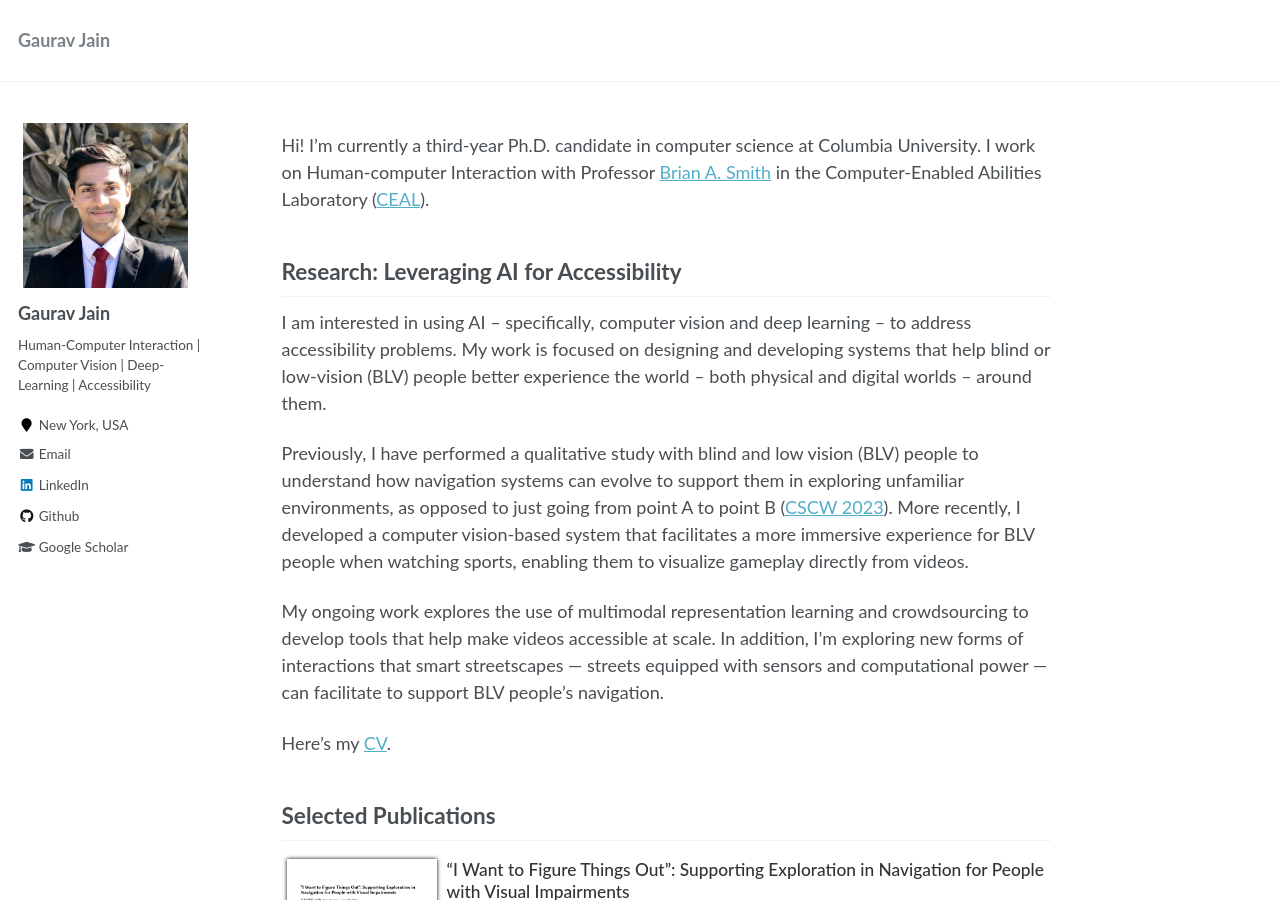
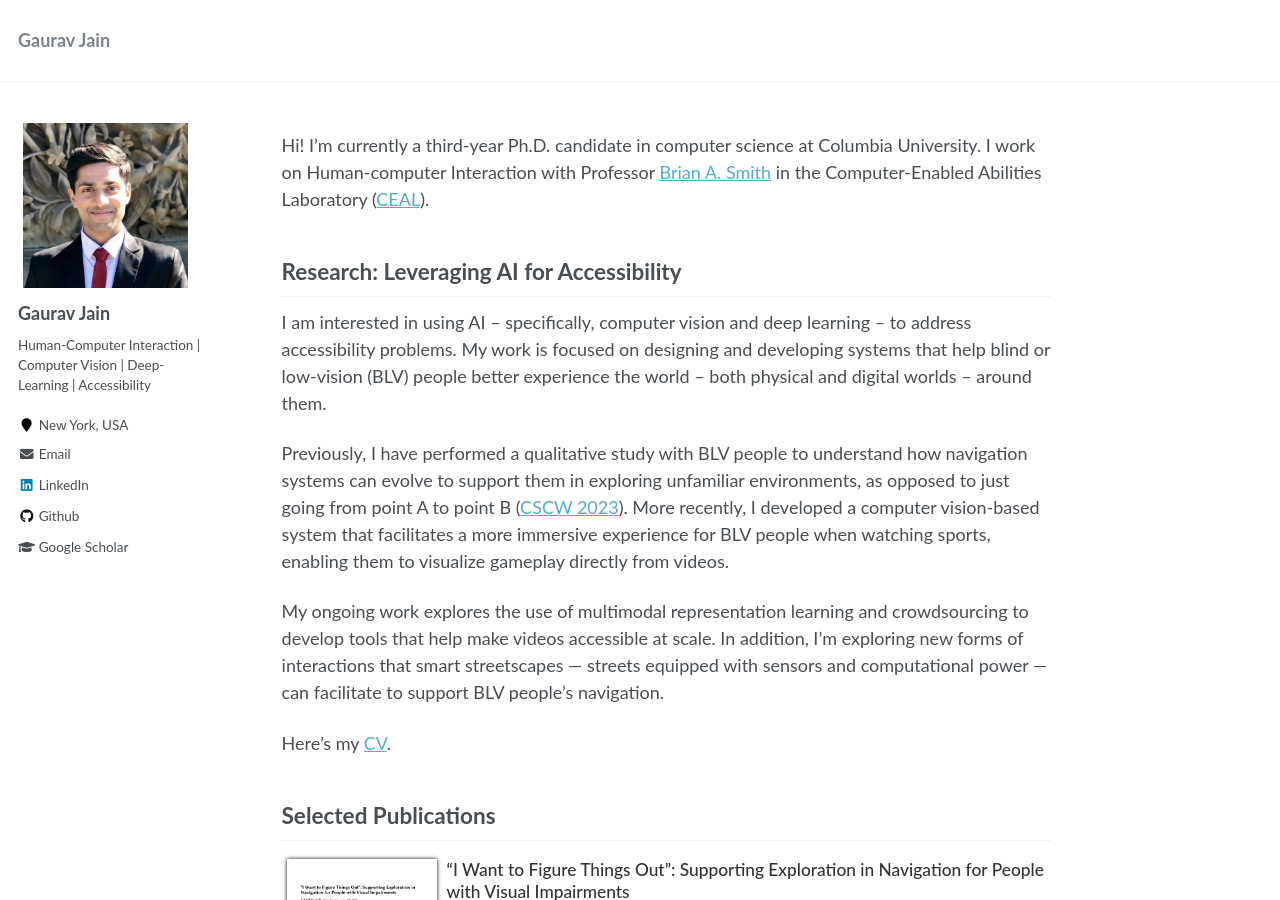
Before and after one commit to Gaurav1302/gaurav1302.github.io, a Jekyll site: the page built from _pages/about.md, in a window 1280 px wide and 900 px high. Built offline with Jekyll 4.4.1, drawn with Linux system fonts in a browser that asks for light colours.

Commit message:
minor fix

```diff
--- a/_pages/about.md
+++ b/_pages/about.md
@@ -15,7 +15,7 @@
 
 I am interested in using AI -- specifically, computer vision and deep learning -- to address accessibility problems. My work is focused on designing and developing systems that help blind or low-vision (BLV) people better experience the world -- both physical and digital worlds -- around them.
 
-Previously, I have performed a qualitative study with blind and low vision (BLV) people to understand how navigation systems can evolve to support them in exploring unfamiliar environments, as opposed to just going from point A to point B ([CSCW 2023](https://arxiv.org/abs/2211.16465)). More recently, I developed a computer vision-based system that facilitates a more immersive experience for BLV people when watching sports, enabling them to visualize gameplay directly from videos.
+Previously, I have performed a qualitative study with BLV people to understand how navigation systems can evolve to support them in exploring unfamiliar environments, as opposed to just going from point A to point B ([CSCW 2023](https://arxiv.org/abs/2211.16465)). More recently, I developed a computer vision-based system that facilitates a more immersive experience for BLV people when watching sports, enabling them to visualize gameplay directly from videos.
 
 My ongoing work explores the use of multimodal representation learning and crowdsourcing to develop tools that help make videos accessible at scale. In addition, I'm exploring new forms of interactions that smart streetscapes — streets equipped with sensors and computational power — can facilitate to support BLV people's navigation.
 
```
